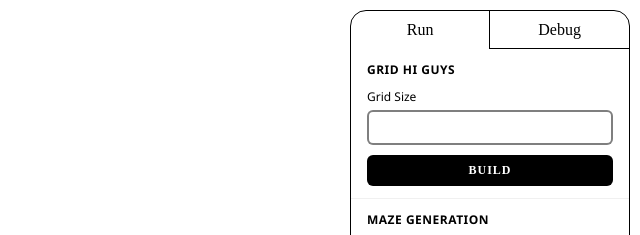
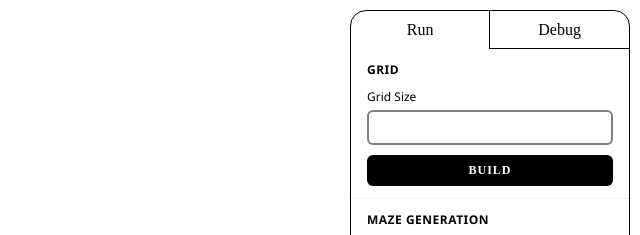
Before and after one commit to Ryan-Axtell-abc/three-js-maze, a website built with Vite: page index.html in a window 1280 px wide. Shown: the top 235 px of the page, 640-1280 px from the left. Built offline with nearby package versions, Linux system fonts and the light colour scheme; a web font is replaced by a local one.

Commit message:
Revert test change

```diff
--- a/index.html
+++ b/index.html
@@ -135,7 +135,7 @@
 
       <div id="run-items-holder" class="menu-items-holder">
         <div id="grid-size-setter-holder" class="setting-holder">
-          <div class="setting-title"> Grid Hi guys </div>
+          <div class="setting-title"> Grid </div>
 
           <div class="input-group">
             <label for="grid-size-setter-input">Grid Size</label>
```
